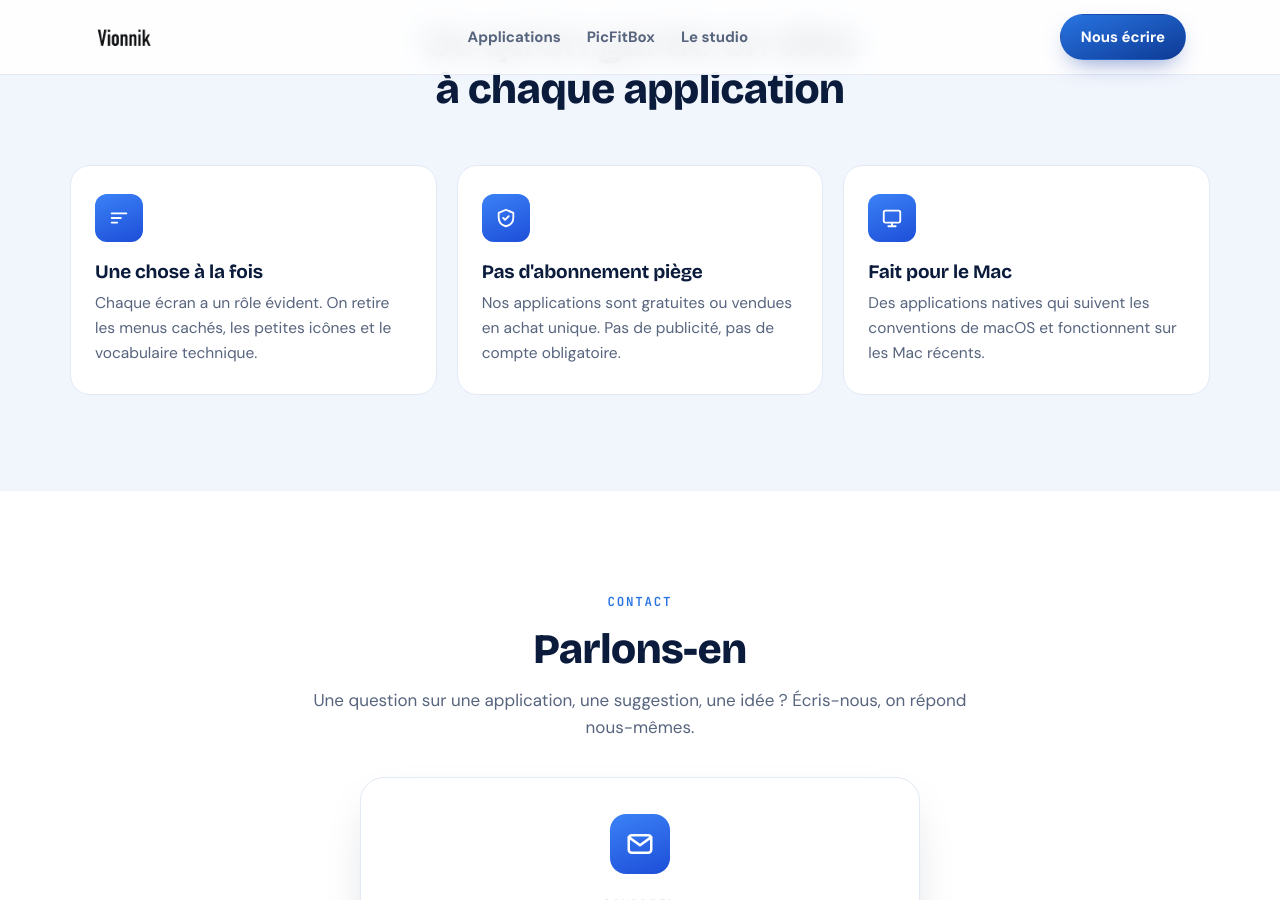
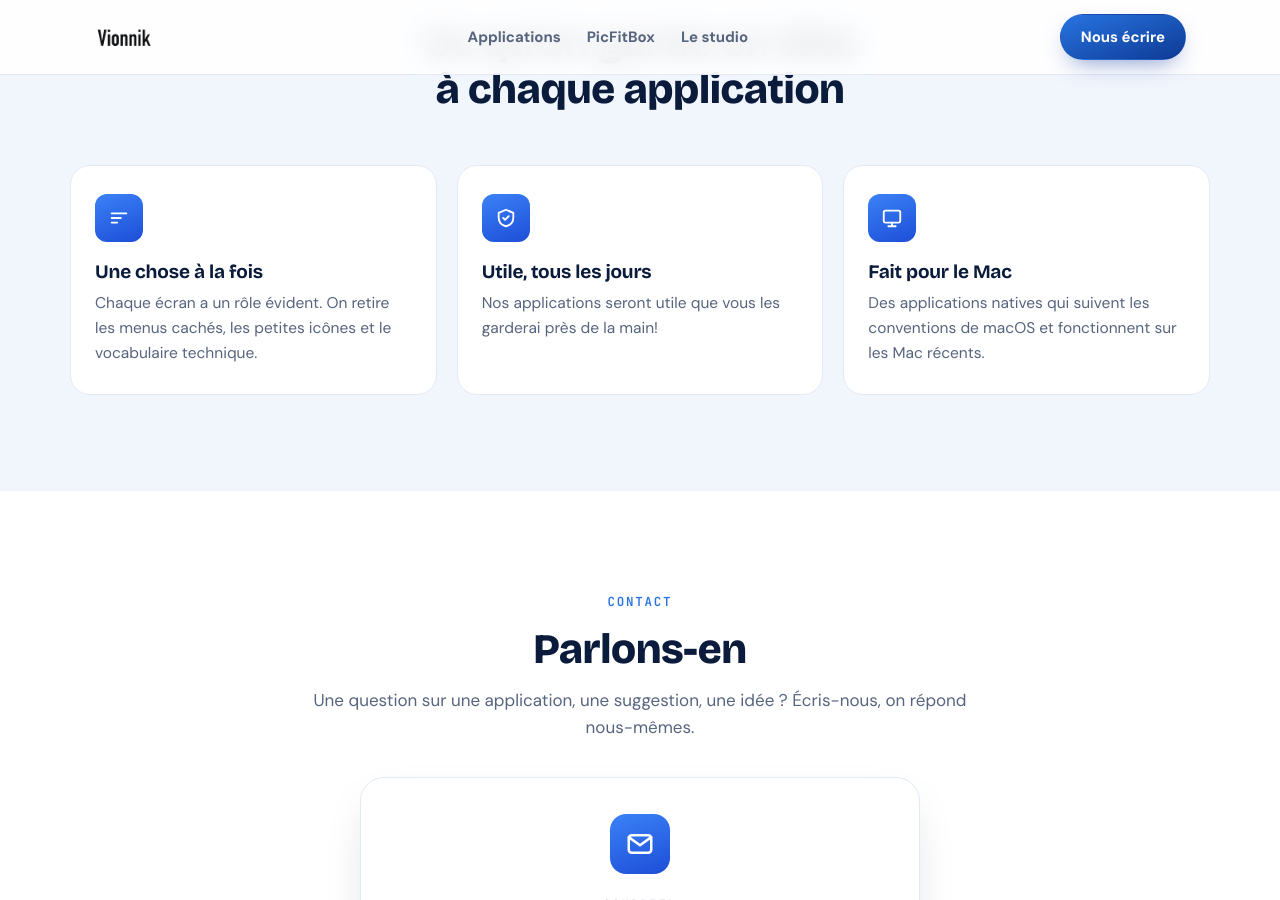
Before and after one commit to vionnikstudio/vionnikstudio.github.io, a Jekyll site: the page built from index.md, in a window 1280 px wide and 900 px high, scrolled down 2713 px. Built offline with Jekyll 4.4.1, drawn with Linux system fonts in a browser that asks for light colours.

Commit message:
Update app description and remove subscription mention

```diff
--- a/index.md
+++ b/index.md
@@ -55,8 +55,8 @@ principes:
     titre: "Une chose à la fois"
     texte: "Chaque écran a un rôle évident. On retire les menus cachés, les petites icônes et le vocabulaire technique."
   - icone: "bouclier"
-    titre: "Pas d'abonnement piège"
-    texte: "Nos applications sont gratuites ou vendues en achat unique. Pas de publicité, pas de compte obligatoire."
+    titre: "Utile, tous les jours"
+    texte: "Nos applications seront utile que vous les garderai près de la main!"
   - icone: "ecran"
     titre: "Fait pour le Mac"
     texte: "Des applications natives qui suivent les conventions de macOS et fonctionnent sur les Mac récents."
```
